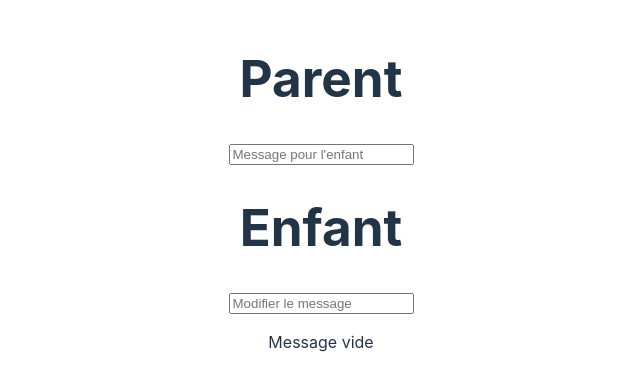
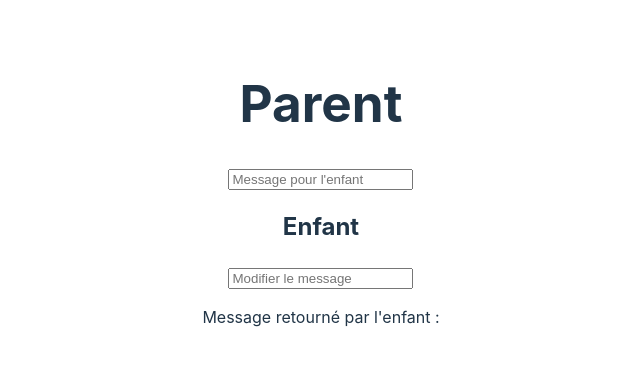
Before and after one commit to elearning-julien-j/react_exercise, a React (Vite) app in the folder 3rd_exercise/: page / in a window 1280 px wide. Shown: the part 207-598 px from the top of the page, without its empty margins (319-959 px from the left). Built offline with nearby package versions, Linux system fonts and the light colour scheme.

Commit message:
fix: exerc3.step1

```diff
--- a/3rd_exercise/src/App.jsx
+++ b/3rd_exercise/src/App.jsx
@@ -4,27 +4,29 @@ import React, { useState } from "react";
 function ParentComponent() {
   const [message, setMessage] = useState("");
 
-  const handleMessageChange = (e) => setMessage(e.target.value.trim() ? e.target.value : "");
-
   return (
     <>
       <h1>Parent</h1>
-      <input type="text" placeholder="Message pour l'enfant" value={message} onChange={handleMessageChange} />
-      <ChildComponent message={message} setMessage={setMessage} />
-
-      {message ? <p>Message retourné par l'enfant : {message}</p> : <p>Message vide</p>}
+      <input placeholder="Message pour l'enfant" value={message} onChange={(e) => setMessage(e.target.value)} />
+      <ChildComponent message={message} onMessageUpdate={setMessage} />
+      <p>Message retourné par l'enfant : {message}</p>
     </>
   );
 }
 
-function ChildComponent({ message, setMessage }) {
-  const handleChildMessageChange = (e) => setMessage(e.target.value);
+function ChildComponent({ message, onMessageUpdate }) {
+  const [childMessage, setChildMessage] = useState(message);
+
+  const handleChange = (e) => {
+    setChildMessage(e.target.value);
+    onMessageUpdate(e.target.value);
+  };
 
   return (
     <>
-      <h1>Enfant</h1>
+      <h2>Enfant</h2>
       {message && <p>Message reçu : {message}</p>}
-      <input type="text" placeholder="Modifier le message" value={message} onChange={handleChildMessageChange} />
+      <input placeholder="Modifier le message" value={childMessage} onChange={handleChange} />
     </>
   );
 }
```
